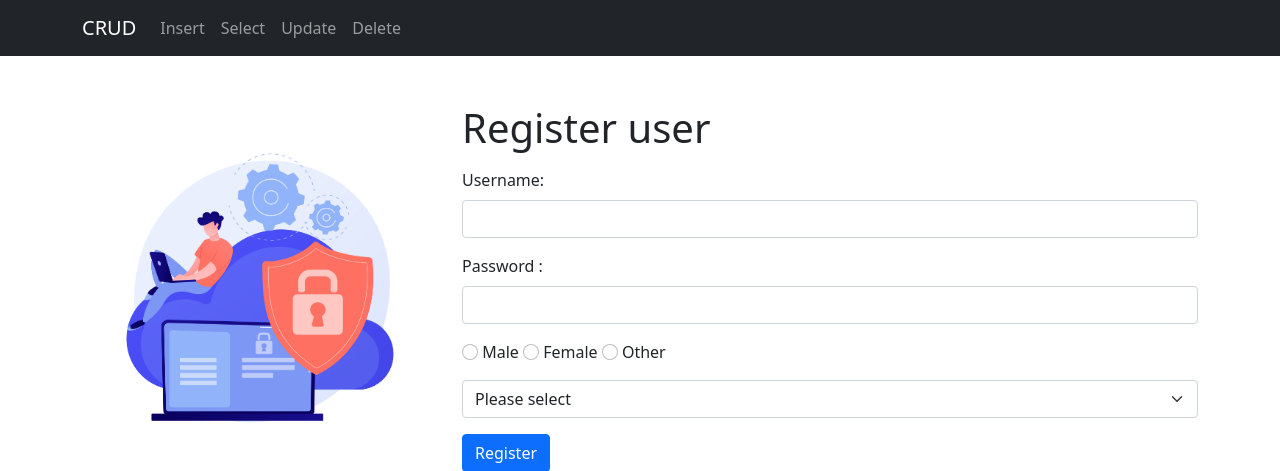
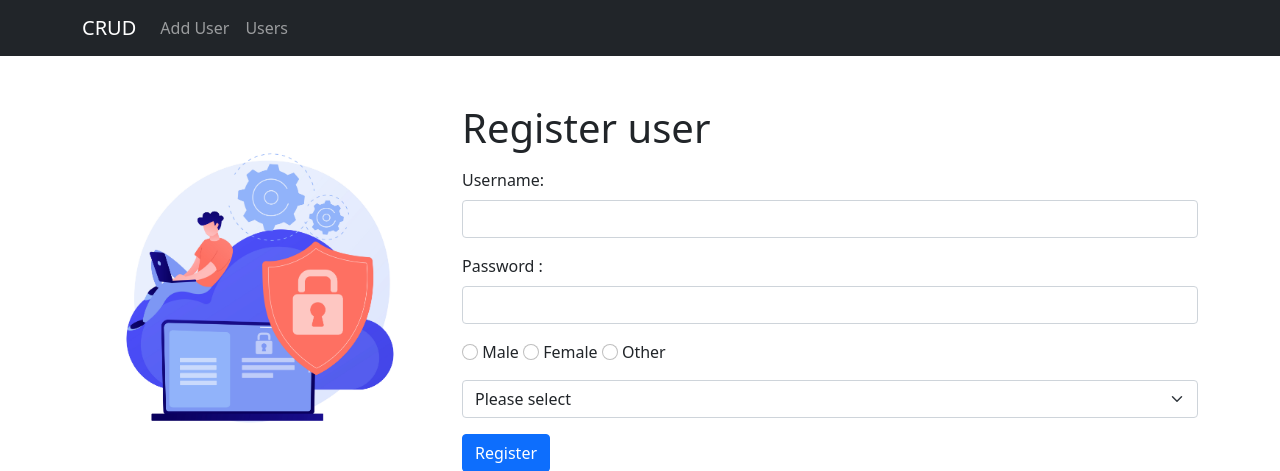
Before and after one commit to Maaczzy/php-users, a PHP site: page /index.php in a window 1280 px wide. Shown: the top 471 px of the page. Run offline with PHP 8.4, Linux system fonts and the light colour scheme.

Commit message:
Fix styling

```diff
--- a/header.tmpl.html
+++ b/header.tmpl.html
@@ -19,16 +19,10 @@
         <div class="collapse navbar-collapse" id="navbarSupportedContent">
             <ul class="navbar-nav me-auto mb-2 mb-lg-0">
                 <li class="nav-item">
-                <a class="nav-link" aria-current="page" href="index.php">Insert</a>
+                <a class="nav-link" aria-current="page" href="index.php">Add User</a>
                 </li>
                 <li class="nav-item">
-                    <a class="nav-link" aria-current="page" href="select.php">Select</a>
-                </li>
-                <li class="nav-item">
-                    <a class="nav-link" aria-current="page" href="update.php">Update</a>
-                </li>
-                <li class="nav-item">
-                    <a class="nav-link" aria-current="page" href="delete.php">Delete</a>
+                    <a class="nav-link" aria-current="page" href="select.php">Users</a>
                 </li>
             </ul>
         </div>
--- a/index.php
+++ b/index.php
@@ -1,5 +1,6 @@
 <?php
     require 'config.inc.php';
+    readfile('header.tmpl.html');
 
     $name = '';
     $gender = '';
@@ -35,8 +36,6 @@
             $db->close();
         }
     }
-
-    readfile('header.tmpl.html');
 ?>
 
 <div class="container mt-5">
```
Also changed, not shown: update.php (+1 -29 lines).
